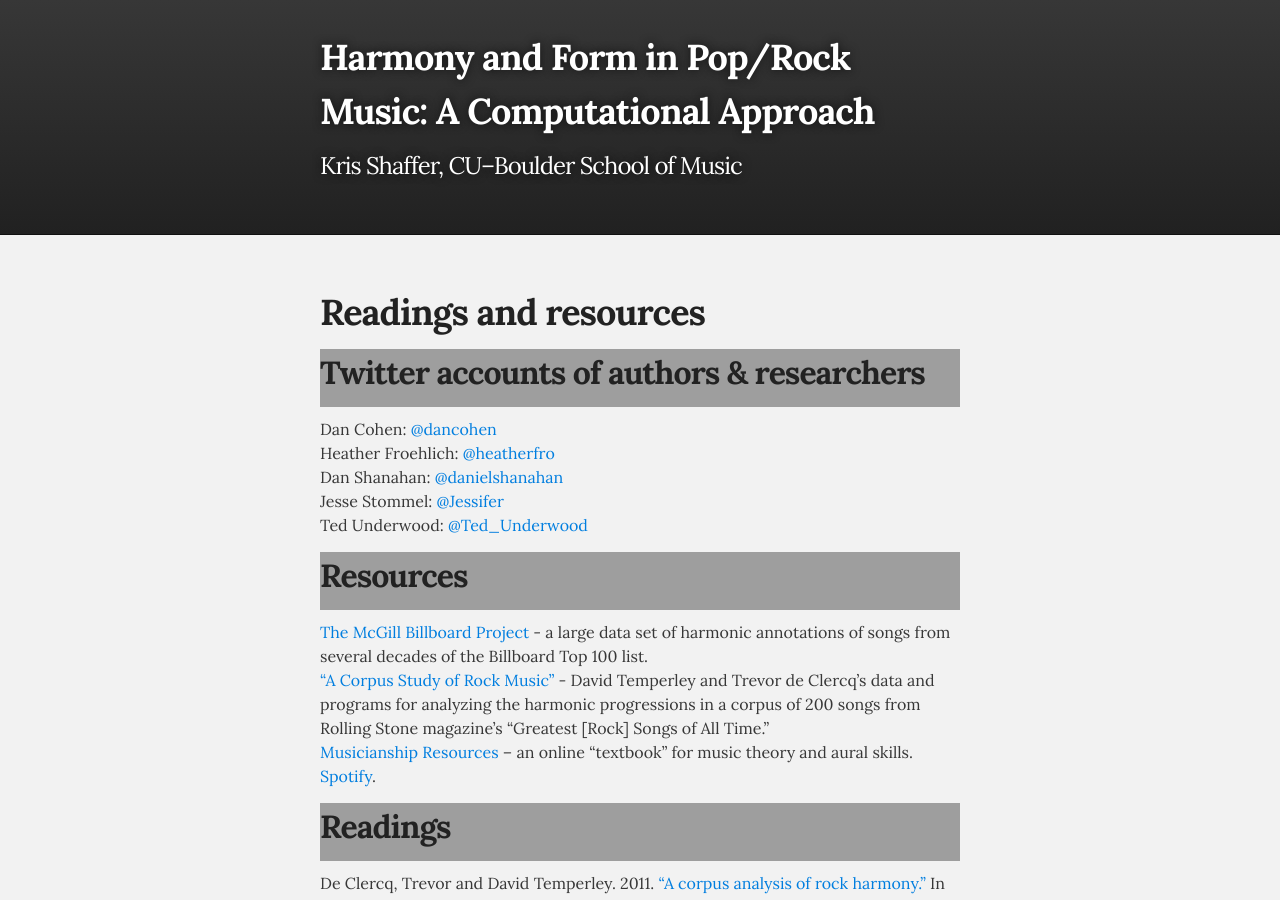
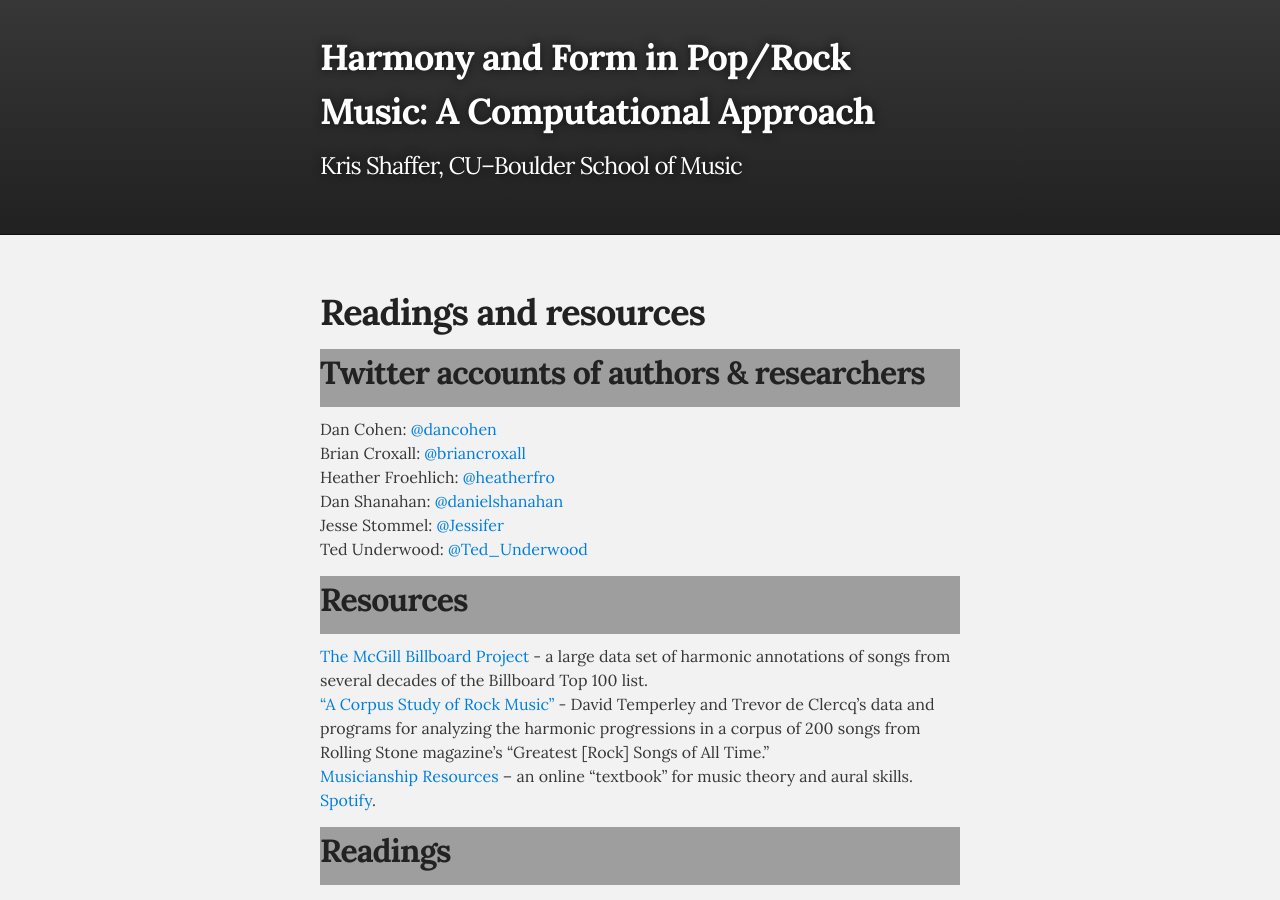
Before and after one commit to kshaffer/corpusmusic, a Jekyll site: the page built from readings.md, in a window 1280 px wide and 900 px high. Built offline with Jekyll 4.4.1, drawn with Linux system fonts in a browser that asks for light colours; Markdown is read by kramdown in place of the engine named in the settings.

Commit message:
small update

```diff
--- a/readings.md
+++ b/readings.md
@@ -9,6 +9,7 @@ author: Kris Shaffer
 ## Twitter accounts of authors & researchers ##
 
 Dan Cohen: [@dancohen](http://twitter.com/dancohen)
+Brian Croxall: [@briancroxall](http://twitter.com/briancroxall)
 Heather Froehlich: [@heatherfro](http://twitter.com/heatherfro)
 Dan Shanahan: [@danielshanahan](http://twitter.com/danielshanahan)
 Jesse Stommel: [@Jessifer](http://twitter.com/jessifer)
```
Also changed, not shown: schedule.md (+1 -0 lines).
